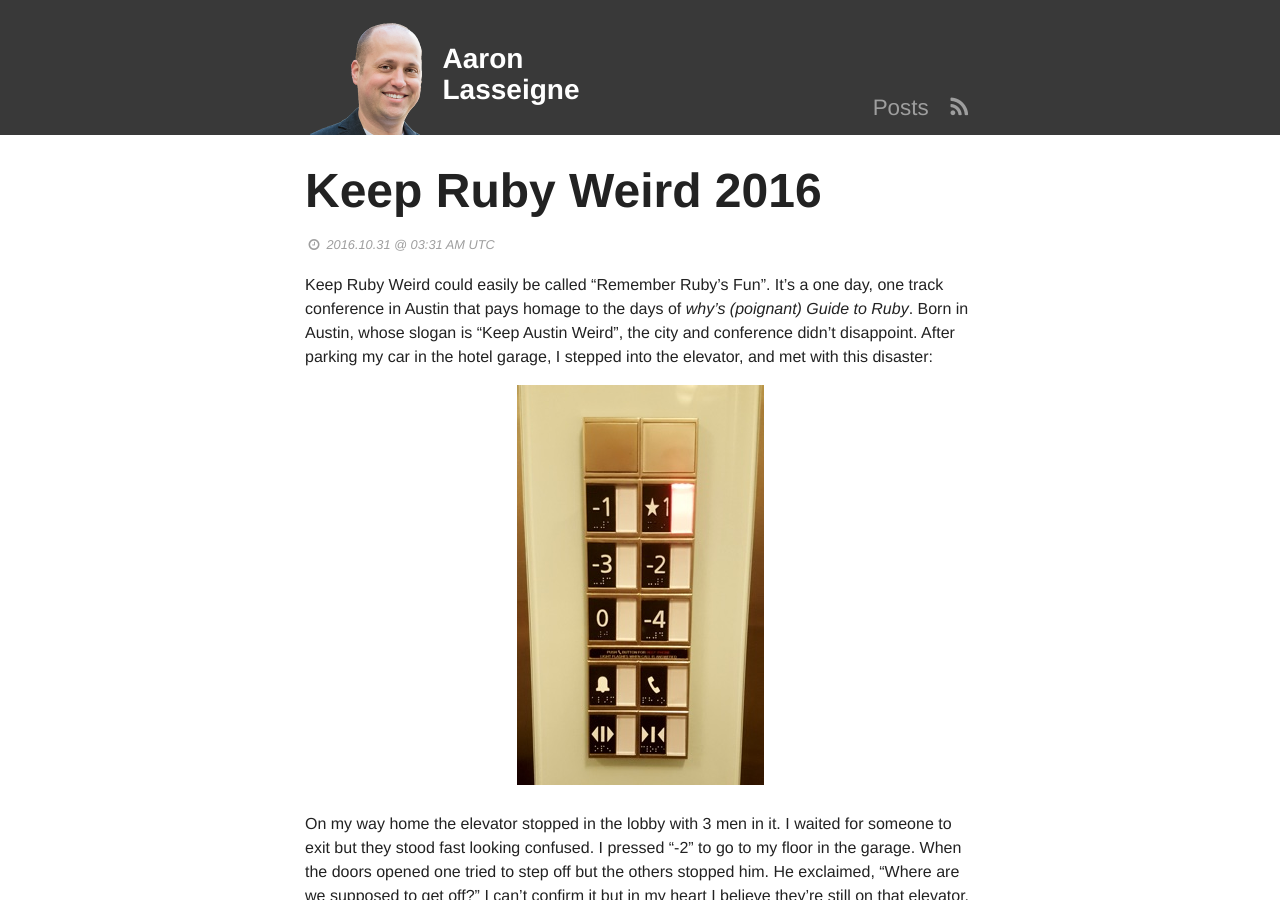
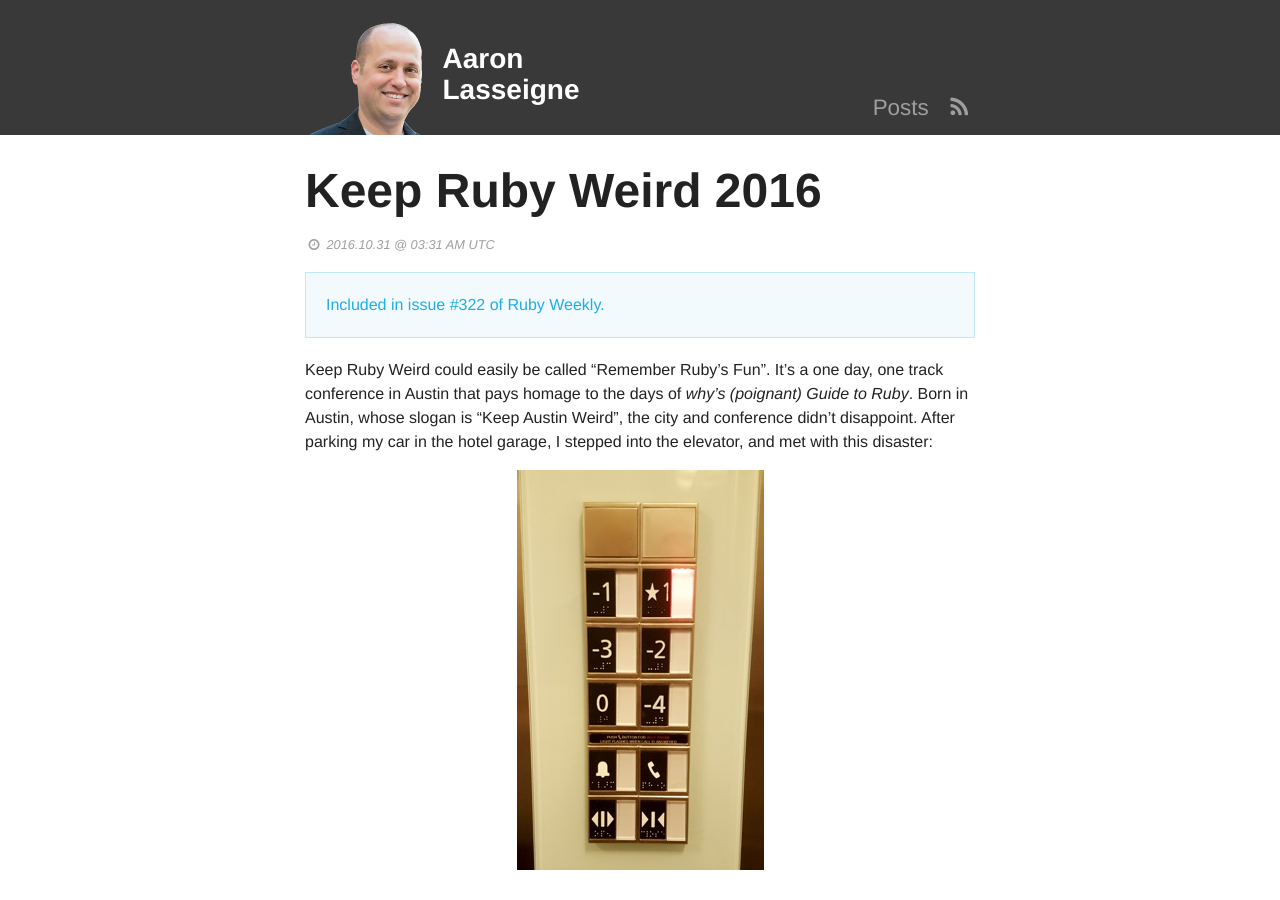
Before and after one commit to AaronLasseigne/aaronlasseigne.github.com, a Jekyll site: the page built from _posts/2016-10-31-keep-ruby-weird-2016.md, in a window 1280 px wide and 900 px high. Built offline with Jekyll 4.4.1, drawn with Linux system fonts in a browser that asks for light colours.

Commit message:
add Ruby Weekly callout

```diff
--- a/_posts/2016-10-31-keep-ruby-weird-2016.md
+++ b/_posts/2016-10-31-keep-ruby-weird-2016.md
@@ -2,7 +2,12 @@
 title: Keep Ruby Weird 2016
 date: 2016-10-31 03:31 UTC
 image: /images/keep-ruby-weird-2016/elevator.jpg
+description: Keep Ruby Weird could easily be called “Remember Ruby’s Fun”. It’s a one day, one track conference in Austin that pays homage to the days of why’s (poignant) Guide to Ruby. Born in Austin, whose sl...
 ---
+
+<div class="panel callout">
+  <a href="http://rubyweekly.com/issues/322">Included in issue #322 of Ruby Weekly.</a>
+</div>
 
 Keep Ruby Weird could easily be called "Remember Ruby's Fun".
 It's a one day, one track conference in Austin that pays homage to the days of _why's (poignant) Guide to Ruby_.
--- a/index.html
+++ b/index.html
@@ -76,7 +76,7 @@ layout: default
     <p>
       Blogging has helped me grow as a developer and provided another avenue for me to help others learn.
       I started blogging in 2012.
-      In that time I've been in featured in <strong>Ruby Weekly 12 times</strong> including the top spot for an article covering new methods in Ruby 2.2 which was re-tweeted by Matz (the creator of Ruby).
+      In that time I've been in featured in <strong>Ruby Weekly 13 times</strong> including the top spot for an article covering new methods in Ruby 2.2 which was re-tweeted by Matz (the creator of Ruby).
       I've had articles appear on the Ruby5 podcast, Ruby Inside, and a variety of other sites.
       On occasion you'll find my writings on Sitepoint.
     </p>
```
